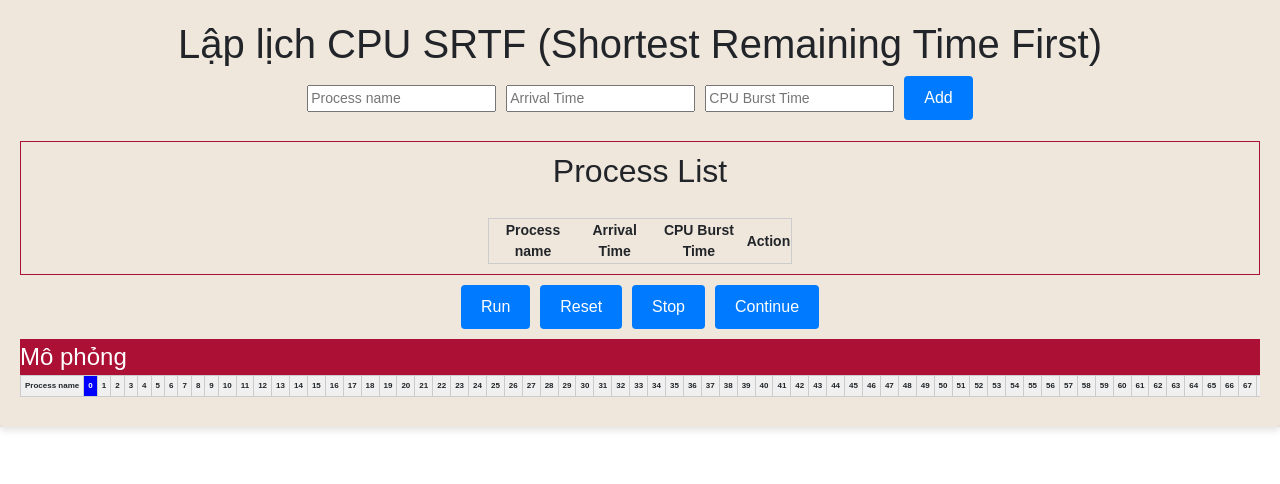
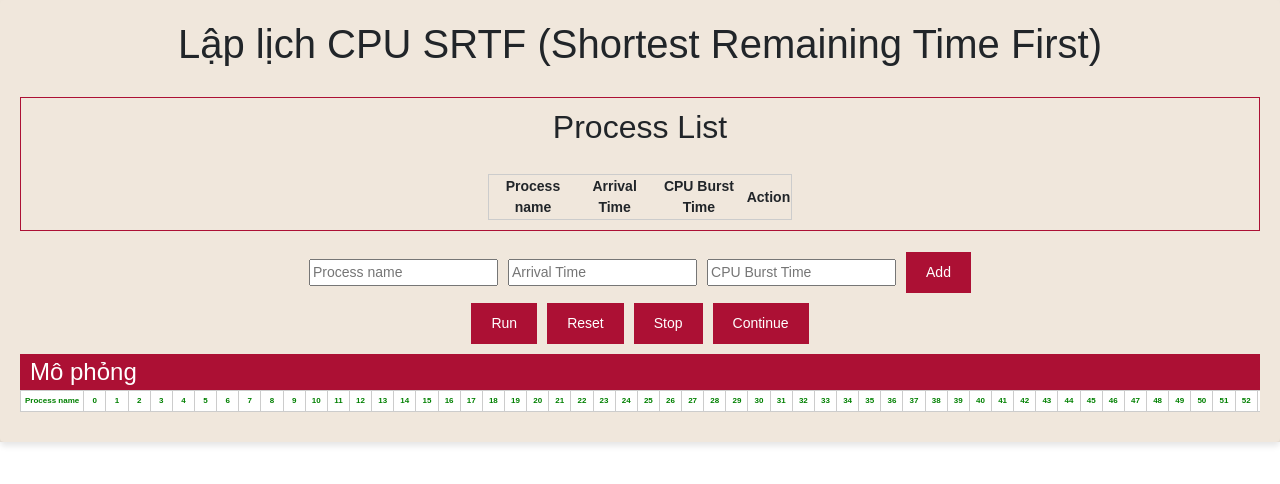
Before and after one commit to Hunter-PhucDu/laplichCPU_ShortestRemainingTimeFirst, a React (Create React App) app: page / in a window 1280 px wide. Shown: the top 484 px of the page. Built offline with nearby package versions, Linux system fonts and the light colour scheme.

Commit message:
Commit 4

```diff
--- a/src/App.css
+++ b/src/App.css
@@ -1,6 +1,5 @@
 /* App Container */
 /* src/index.css */
-@import 'bootstrap/dist/css/bootstrap.min.css';
 @import 'bootstrap/dist/css/bootstrap.min.css';
 
 .App {
@@ -39,7 +38,7 @@
 button {
   padding: 10px 20px;
   font-size: 16px;
-  background-color: #007bff;
+  background-color: #ac1034;
   color: #fff;
   border: none;
   border-radius: 4px;
@@ -61,6 +60,7 @@ button {
   text-align: left;
   background-color: #ac1034;
   color: #fff;
+  padding-left: 10px;
 }
 
 /* Table Scroll Container */
@@ -72,9 +72,11 @@ button {
 
 /* Process Table */
 .process-table {
+  background-color: #fff;
   border-collapse: collapse;
   display: inline-block;
   width: auto;
+  color: green;
 }
 
 .process-table th,
@@ -82,21 +84,29 @@ button {
   border: 1px solid #ccc;
   padding: 4px;
   text-align: center;
+
 }
 
 .process-table th {
-  background-color: #f0f0f0;
   font-weight: bold;
 }
 
+.process-table thead th {
+  min-width: 22.15px;
+  /* Đặt chiều rộng tối thiểu cho các ô trong <thead> */
+  width: auto;
+  text-align: center;
+}
+
 .process-table .running {
-  background-color: #00f;
+  background-color: rgb(255, 255, 85);
   color: #fff;
 }
 
 .process-table .completed {
-  background-color: #0f0;
+  background-color: rgb(0, 119, 0);
   color: #fff;
+  height: 15px;
 }
 
 .process-list {
--- a/src/App.js
+++ b/src/App.js
@@ -1,5 +1,6 @@
 import React, { Component } from 'react';
 import './App.css';
+import 'bootstrap/dist/css/bootstrap.min.css';
 
 class CPUSchedulingSimulation extends Component {
   constructor(props) {
@@ -16,6 +17,7 @@ class CPUSchedulingSimulation extends Component {
     this.processNameInput = React.createRef();
     this.processArrivalTimeInput = React.createRef();
     this.processTimeInput = React.createRef();
+    this.runTimeout = null;
   }
 
   handleRunSimulation = async () => {
@@ -43,7 +45,7 @@ class CPUSchedulingSimulation extends Component {
           if (availableProcesses.length === 0) {
             const newCurrentTime = this.state.currentTime + 1;
             this.setState({ currentTime: newCurrentTime });
-            setTimeout(runStep, 100);
+            this.runTimeout = setTimeout(runStep, 100);
             return;
           }
 
@@ -64,7 +66,7 @@ class CPUSchedulingSimulation extends Component {
           this.setState({ processes: remainingProcesses, completedProcesses: newCompletedProcesses, currentTime: newCurrentTime });
 
           if (!isPaused) {
-            setTimeout(runStep, 100);
+            this.runTimeout = setTimeout(runStep, 100);
           }
         }
       } else {
@@ -74,6 +76,7 @@ class CPUSchedulingSimulation extends Component {
 
     runStep();
   };
+
 
   sleep = ms => {
     return new Promise(resolve => setTimeout(resolve, ms));
@@ -140,7 +143,7 @@ class CPUSchedulingSimulation extends Component {
     }
 
     this.setState({
-      processes: [], // Xóa hết dữ liệu trong "Process list"
+      processes: [],
       initialProcesses: [],
       currentTime: 0,
       completedProcesses: [],
@@ -159,7 +162,7 @@ class CPUSchedulingSimulation extends Component {
     }
 
     this.setState({
-      processes: [...initialProcesses], // Sử dụng dữ liệu ban đầu để đặt lại
+      processes: [...initialProcesses],
       currentTime: 0,
       completedProcesses: [],
       isRunning: false,
@@ -169,29 +172,71 @@ class CPUSchedulingSimulation extends Component {
   };
 
   handleStop = () => {
-    this.setState({ isPaused: true });
+    this.clearRunTimeout();
   };
 
   handleContinue = () => {
-    this.setState({ isPaused: false });
-    this.handleRunSimulation();
+    this.setState({ isPaused: false }, () => {
+      this.runStep();
+    });
+  };
+
+  runStep = () => {
+    if (this.state.processes.some(process => process.time > 0)) {
+      if (!this.state.isPaused) {
+        const availableProcesses = this.state.processes.filter(
+          process => process.time > 0 && process.arrivalTime <= this.state.currentTime
+        );
+
+        if (availableProcesses.length === 0) {
+          const newCurrentTime = this.state.currentTime + 1;
+          this.setState({ currentTime: newCurrentTime });
+          this.runTimeout = setTimeout(this.runStep, 100); // Sử dụng setTimeout để gọi lại runStep
+          return;
+        }
+
+        const nextProcess = availableProcesses.reduce((min, process) => {
+          return process.time < min.time ? process : min;
+        }, availableProcesses[0]);
+
+        const remainingProcesses = this.state.processes.map(process =>
+          process.id === nextProcess.id ? { ...process, time: process.time - 1 } : process
+        );
+
+        const newCompletedProcesses = [
+          ...this.state.completedProcesses,
+          { id: nextProcess.id, startTime: this.state.currentTime, endTime: this.state.currentTime + 1 },
+        ];
+
+        const newCurrentTime = this.state.currentTime + 1;
+        this.setState({ processes: remainingProcesses, completedProcesses: newCompletedProcesses, currentTime: newCurrentTime });
+
+        if (!this.state.isPaused) {
+          this.runTimeout = setTimeout(this.runStep, 100); // Sử dụng setTimeout để gọi lại runStep
+        }
+      }
+    } else {
+      this.setState({ isRunning: false, isSimulated: true, isPaused: false });
+    }
+  };
+
+
+  clearRunTimeout = () => {
+    if (this.runTimeout) {
+      clearTimeout(this.runTimeout);
+    }
+    this.setState({ isPaused: true });
   };
 
   render() {
     const { initialProcesses, isRunning, isSimulated, isPaused } = this.state;
-    const totalTime = 100;
+    const totalTime = 200;
     const columnWidth = 10;
     const currentTime = this.state.currentTime;
 
     return (
       <div className="cpu-scheduling-simulation">
         <h1>Lập lịch CPU SRTF (Shortest Remaining Time First)</h1>
-        <div className="add-process-form">
-          <input type="text" placeholder="Process name" ref={this.processNameInput} />
-          <input type="number" placeholder="Arrival Time" ref={this.processArrivalTimeInput} />
-          <input type="number" placeholder="CPU Burst Time" ref={this.processTimeInput} />
-          <button onClick={this.handleAddProcess}>Add</button>
-        </div>
         <br></br>
         <div className="process-list">
           <h2>Process List</h2>
@@ -226,6 +271,13 @@ class CPUSchedulingSimulation extends Component {
             </tbody>
           </table>
         </div>
+        <br></br>
+        <div className="add-process-form">
+          <input type="text" placeholder="Process name" ref={this.processNameInput} />
+          <input type="number" placeholder="Arrival Time" ref={this.processArrivalTimeInput} />
+          <input type="number" placeholder="CPU Burst Time" ref={this.processTimeInput} />
+          <button onClick={this.handleAddProcess}>Add</button>
+        </div>
         <div className="controls">
           <div>
             <button onClick={isRunning ? null : isSimulated ? this.handleReFresh : this.handleRunSimulation} disabled={isRunning}>
@@ -242,8 +294,8 @@ class CPUSchedulingSimulation extends Component {
             </button>
           </div>
         </div>
+        <div className='moPhong'>Mô phỏng</div>
         <div className="table-container">
-          <div className='moPhong'>Mô phỏng</div>
           <div className="table-scroll">
             <table className="process-table">
               <thead>
@@ -254,7 +306,7 @@ class CPUSchedulingSimulation extends Component {
                     .map((_, index) => (
                       <th
                         key={index}
-                        className={currentTime === index ? 'running' : ''}
+                        className={currentTime === index + 1 ? 'running' : ''}
                         style={{ width: columnWidth }}
                       >
                         {index}
@@ -294,7 +346,7 @@ class CPUSchedulingSimulation extends Component {
 
 function App() {
   return (
-    <div className="App">
+    <div className="App" >
       <CPUSchedulingSimulation />
     </div>
   );
```
